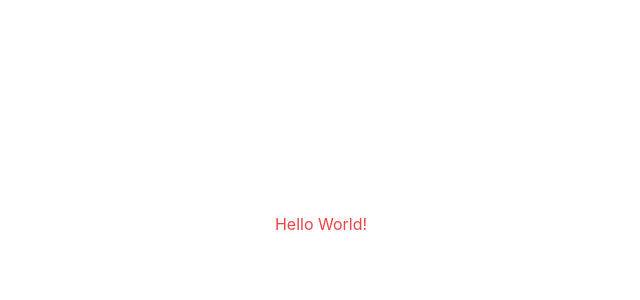
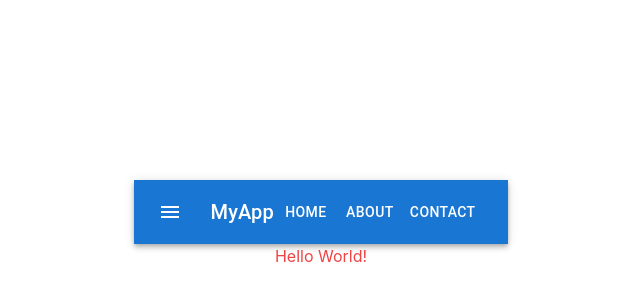
Before and after one commit to MarkusTech/ProductManagementSuite, a React (Vite) app in the folder client/: page / in a window 1280 px wide. Shown: the part 176-476 px from the top of the page, without its empty margins (319-959 px from the left). Built offline with nearby package versions, Linux system fonts and the light colour scheme.

Commit message:
Update App.tsx

```diff
--- a/client/src/App.tsx
+++ b/client/src/App.tsx
@@ -1,8 +1,11 @@
+import React from "react";
 import "./App.css";
+import Navbar from "./components/Navbar/Navbar";
 
 function App() {
   return (
     <>
+      <Navbar /> {/* Use the Navbar component */}
       <div className="text-red-500">Hello World!</div>
     </>
   );
```
